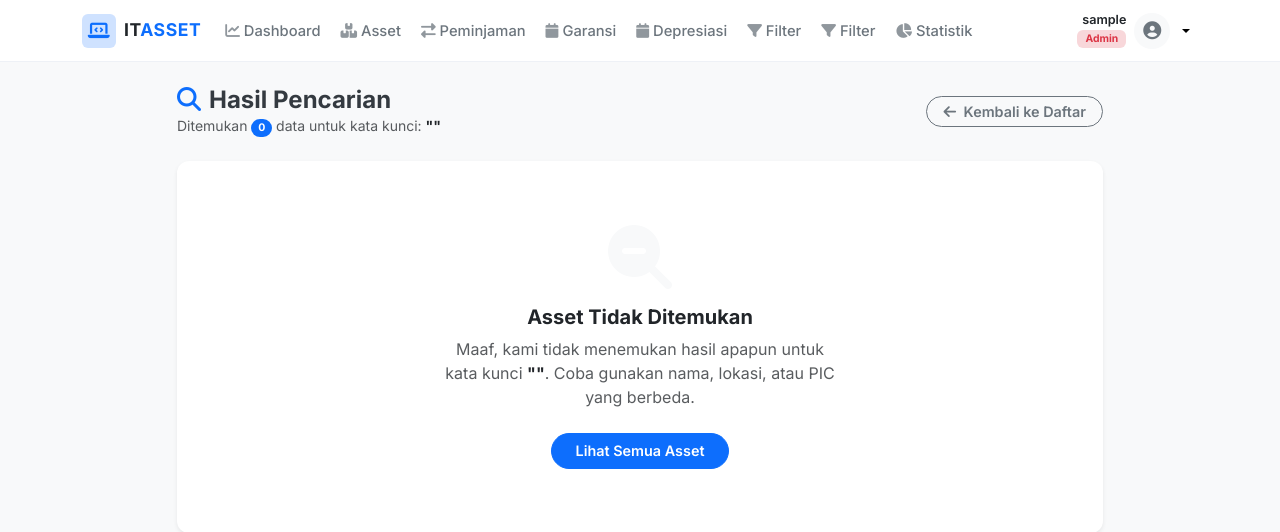
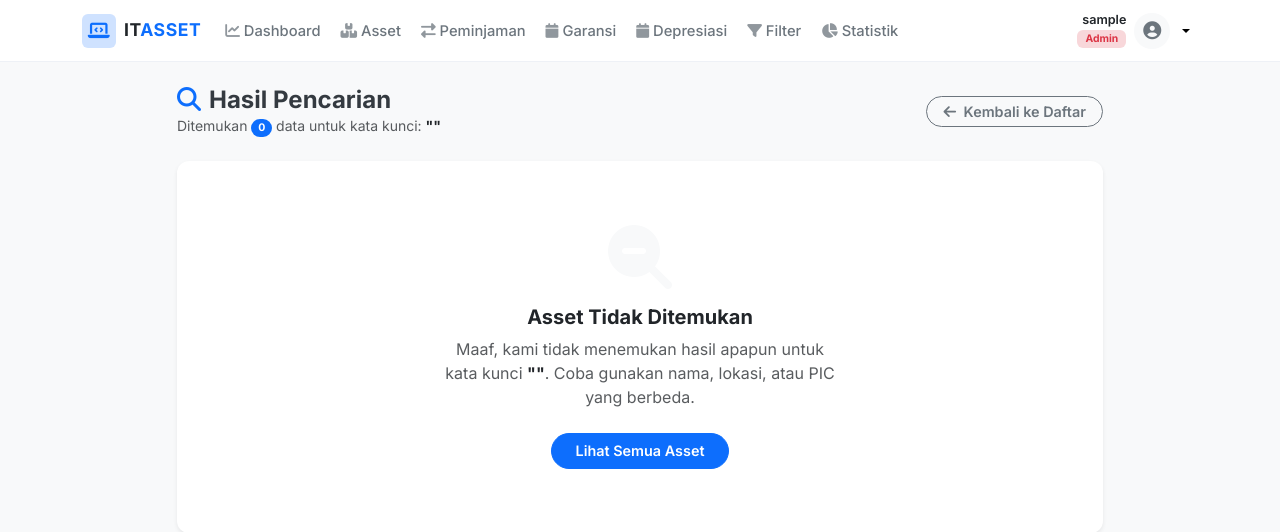
Before and after one commit to baguesputra/IT-Asset-Management, a Flask app: page /assets/cari in a window 1280 px wide. Shown: the top 532 px of the page. Run offline with Flask 3, Linux system fonts and the light colour scheme; the visitor is signed in with stand-in values (Sample User, id 1).

Commit message:
Refactor

```diff
--- a/app/templates/base.html
+++ b/app/templates/base.html
@@ -67,10 +67,6 @@
                         <a class="nav-link" href="/depresiasi"><i class="fas fa-calendar me-1.5 opacity-75"></i> Depresiasi</a>
                     </li>
                     <li class="nav-item">
-                        <a class="nav-link" href="/assets/filter"><i class="fas fa-filter me-1.5 opacity-75"></i> Filter</a>
-                    </li>
-                    <li class="nav-item">
-
                         <a class="nav-link" href="/assets/filter"><i class="fas fa-filter me-1.5 opacity-75"></i> Filter</a>
                     </li>
                     <li class="nav-item">
```
